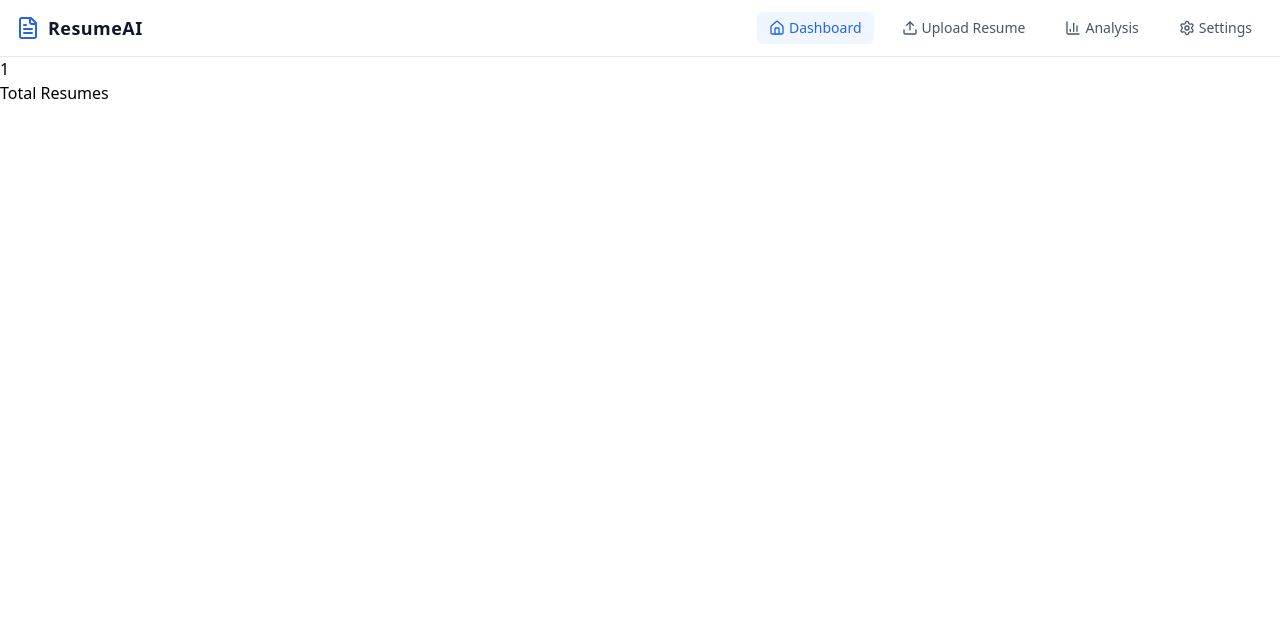
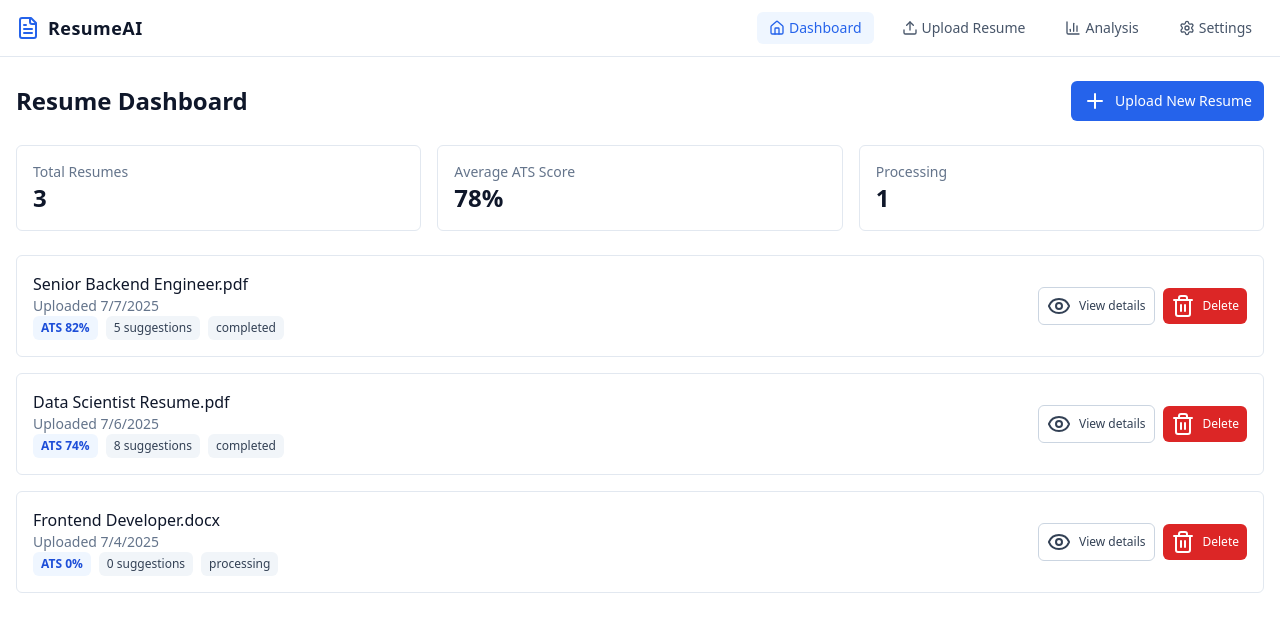
Before and after one commit to smeydan7/AI-Resume-Analyzer, a React (Vite) app in the folder frontend/: page / in a window 1280 px wide. Shown: the top 632 px of the page. Built offline with nearby package versions, Linux system fonts and the light colour scheme.

Commit message:
implemented dashboard

```diff
--- /dev/null
+++ b/frontend/src/main/components/common/button/Button.module.css
@@ -0,0 +1,32 @@
+.base {
+    @apply inline-flex items-center justify-center gap-2 rounded-md font-medium transition-colors
+    focus:outline-none focus:ring-2 focus:ring-blue-500 disabled:cursor-not-allowed disabled:opacity-60;
+}
+
+.md {
+    @apply px-3 py-2 text-sm;
+}
+
+.sm {
+    @apply px-2 py-1.5 text-xs;
+}
+
+.primary {
+    @apply bg-blue-600 text-white hover:bg-blue-700;
+}
+
+.secondary {
+    @apply border border-slate-300 bg-white text-slate-700 hover:bg-slate-50;
+}
+
+.danger {
+    @apply bg-red-600 text-white hover:bg-red-700;
+}
+
+.ghost {
+    @apply text-slate-700 hover:bg-slate-100;
+}
+
+.iconOnly {
+    @apply p-2;
+}
--- /dev/null
+++ b/frontend/src/main/components/common/button/Button.tsx
@@ -0,0 +1,41 @@
+import { Link } from 'react-router-dom';
+import type { ReactNode, MouseEventHandler } from 'react';
+import cls from './Button.module.css';
+
+interface ButtonProps {
+    children: ReactNode;
+    to?: string;
+    type?: 'button' | 'submit' | 'reset';
+    onClick?: MouseEventHandler<HTMLButtonElement>;
+    variant?: 'primary' | 'secondary' | 'danger' | 'ghost';
+    size?: 'sm' | 'md';
+    className?: string;
+    disabled?: boolean;
+}
+
+export const Button = ({
+    children,
+    to,
+    type = 'button',
+    onClick,
+    variant = 'secondary',
+    size = 'md',
+    className = '',
+    disabled = false,
+}: ButtonProps) => {
+    const classes = `${cls.base} ${cls[size]} ${cls[variant]} ${className}`;
+
+    if (to) {
+        return (
+            <Link to={to} className={classes} aria-disabled={disabled} onClick={(e) => disabled && e.preventDefault()}>
+                {children}
+            </Link>
+        );
+    }
+
+    return (
+        <button type={type} onClick={onClick} className={classes} disabled={disabled}>
+            {children}
+        </button>
+    );
+};
--- /dev/null
+++ b/frontend/src/main/components/common/button/index.ts
@@ -0,0 +1 @@
+export { Button } from './Button';
--- a/frontend/src/main/components/dashboard/Dashboard.module.css
+++ b/frontend/src/main/components/dashboard/Dashboard.module.css
@@ -0,0 +1,63 @@
+.wrapper {
+    @apply mx-auto max-w-7xl px-4 py-6;
+}
+
+.headerRow {
+    @apply mb-6 flex items-center justify-between;
+}
+
+.title {
+    @apply text-2xl font-bold text-slate-900;
+}
+
+.kpiGrid {
+    @apply mb-6 grid grid-cols-1 gap-4 sm:grid-cols-3;
+}
+
+.kpiCard {
+    @apply rounded-md border border-slate-200 bg-white p-4;
+}
+
+.kpiLabel {
+    @apply text-sm text-slate-500;
+}
+
+.kpiValue {
+    @apply text-2xl font-semibold text-slate-900;
+}
+
+.list {
+    @apply grid grid-cols-1 gap-4;
+}
+
+.item {
+    @apply flex flex-col justify-between gap-4 rounded-md border border-slate-200 bg-white p-4 sm:flex-row sm:items-center;
+}
+
+.itemHeader {
+    @apply flex flex-col;
+}
+
+.itemTitle {
+    @apply text-base font-medium text-slate-900;
+}
+
+.itemMeta {
+    @apply text-sm text-slate-500;
+}
+
+.badges {
+    @apply flex flex-wrap items-center gap-2;
+}
+
+.badge {
+    @apply rounded-md bg-slate-100 px-2 py-1 text-xs text-slate-700;
+}
+
+.score {
+    @apply rounded-md bg-blue-50 px-2 py-1 text-xs font-semibold text-blue-700;
+}
+
+.actions {
+    @apply flex items-center gap-2;
+}
--- a/frontend/src/main/components/dashboard/dashboard.tsx
+++ b/frontend/src/main/components/dashboard/dashboard.tsx
@@ -1,18 +1,136 @@
-import {
-    FileText,
-    Home,
-    Upload,
-    BarChart3,
-    Settings,
-} from 'lucide-react';
+import { useMemo, useState } from 'react';
+import { useNavigate } from 'react-router-dom';
+import { Trash2, Eye, Plus } from 'lucide-react';
 
 import styles from './Dashboard.module.css';
+import { Button } from '../common/button';
+import type { Resume, ResumeStats } from '../../models/Resume';
 
-export const Dashboard = () => (
-    <div>
-        <div>
-            <header>1</header>
-            <p>Total Resumes</p>
+interface ResumeCardProps {
+    resume: Resume;
+    onView: (id: string) => void;
+    onDelete: (id: string) => void;
+}
+
+const ResumeCard = ({ resume, onView, onDelete }: ResumeCardProps) => {
+    const formattedDate = new Date(resume.uploadDate).toLocaleDateString();
+
+    return (
+        <div className={styles.item}>
+            <div className={styles.itemHeader}>
+                <span className={styles.itemTitle}>{resume.name}</span>
+                <span className={styles.itemMeta}>Uploaded {formattedDate}</span>
+                <div className={styles.badges}>
+                    <span className={styles.score}>ATS {resume.atsScore ?? 0}%</span>
+                    <span className={styles.badge}>{resume.suggestions ?? 0} suggestions</span>
+                    <span className={styles.badge}>{resume.status}</span>
+                </div>
+            </div>
+
+            <div className={styles.actions}>
+                <Button variant="secondary" size="sm" onClick={() => onView(resume.id)}>
+                    <Eye className="h-4 w-4" /> View details
+                </Button>
+                <Button variant="danger" size="sm" onClick={() => onDelete(resume.id)}>
+                    <Trash2 className="h-4 w-4" /> Delete
+                </Button>
+            </div>
         </div>
+    );
+};
+
+interface StatCardProps {
+    label: string;
+    value: number | string;
+}
+
+const StatCard = ({ label, value }: StatCardProps) => (
+    <div className={styles.kpiCard}>
+        <div className={styles.kpiLabel}>{label}</div>
+        <div className={styles.kpiValue}>{value}</div>
     </div>
 );
+
+export const Dashboard = () => {
+    const navigate = useNavigate();
+
+    // TODO replace with backend call. Seed with demo data for now.
+    const [resumes, setResumes] = useState<Resume[]>([
+        {
+            id: '1',
+            name: 'Senior Backend Engineer.pdf',
+            uploadDate: new Date().toISOString(),
+            status: 'completed',
+            atsScore: 82,
+            suggestions: 5,
+        },
+        {
+            id: '2',
+            name: 'Data Scientist Resume.pdf',
+            uploadDate: new Date(Date.now() - 86400000).toISOString(),
+            status: 'completed',
+            atsScore: 74,
+            suggestions: 8,
+        },
+        {
+            id: '3',
+            name: 'Frontend Developer.docx',
+            uploadDate: new Date(Date.now() - 3 * 86400000).toISOString(),
+            status: 'processing',
+            atsScore: 0,
+            suggestions: 0,
+        },
+    ]);
+
+    const stats: ResumeStats = useMemo(() => {
+        const total = resumes.length;
+        const completed = resumes.filter(r => r.status === 'completed');
+        const avgScore = completed.length
+            ? Math.round(
+                completed.reduce((sum, r) => sum + (r.atsScore ?? 0), 0) / completed.length
+              )
+            : 0;
+        return {
+            total,
+            completed: completed.length,
+            processing: resumes.filter(r => r.status === 'processing').length,
+            avgScore,
+        };
+    }, [resumes]);
+
+    const handleView = (id: string) => {
+        navigate('/analysis', { state: { resumeId: id } });
+    };
+
+    const handleDelete = (id: string) => {
+        setResumes(prev => prev.filter(r => r.id !== id));
+    };
+
+    return (
+        <section className={styles.wrapper}>
+            <div className={styles.headerRow}>
+                <h1 className={styles.title}>Resume Dashboard</h1>
+                <Button to="/upload" variant="primary">
+                    <Plus className="h-4 w-4" /> Upload New Resume
+                </Button>
+            </div>
+
+            <div className={styles.kpiGrid}>
+                <StatCard label="Total Resumes" value={stats.total} />
+                <StatCard label="Average ATS Score" value={`${stats.avgScore}%`} />
+                <StatCard label="Processing" value={stats.processing} />
+            </div>
+
+            <div className={styles.list}>
+                {resumes.map((resume) => (
+                    <ResumeCard
+                        key={resume.id}
+                        resume={resume}
+                        onView={handleView}
+                        onDelete={handleDelete}
+                    />
+                ))}
+            </div>
+        </section>
+    );
+};
--- a/frontend/src/main/components/dashboard/index.ts
+++ b/frontend/src/main/components/dashboard/index.ts
@@ -1 +1 @@
-export { Dashboard } from './Dashboard';
+export { Dashboard } from './dashboard';
--- a/frontend/src/types/css.d.ts
+++ b/frontend/src/types/css.d.ts
@@ -2,3 +2,8 @@ declare module '*.module.css' {
     const classes: { [key: string]: string };
     export default classes;
 }
+
+declare module '*.css' {
+    const css: string;
+    export default css;
+}
```
